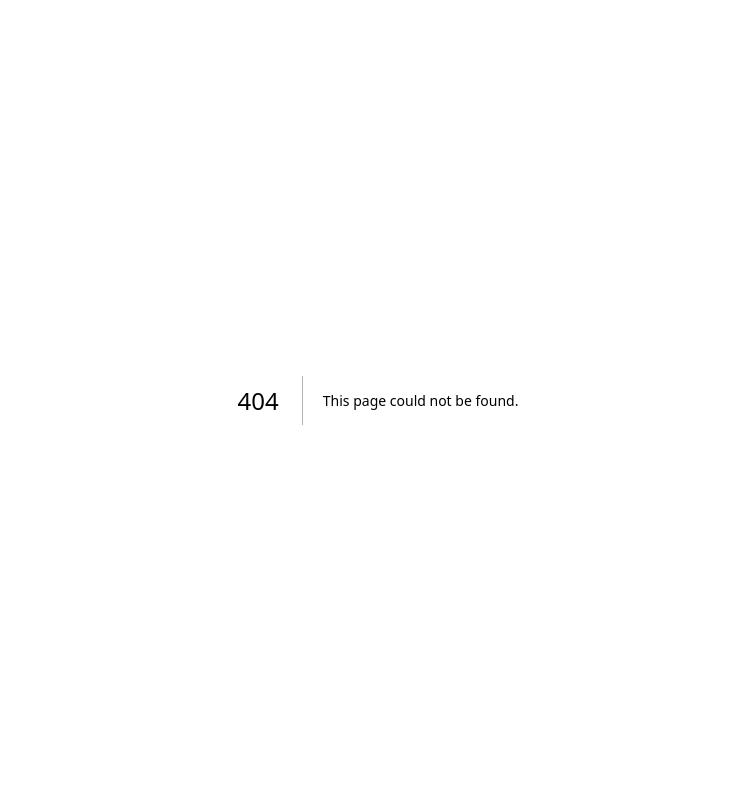
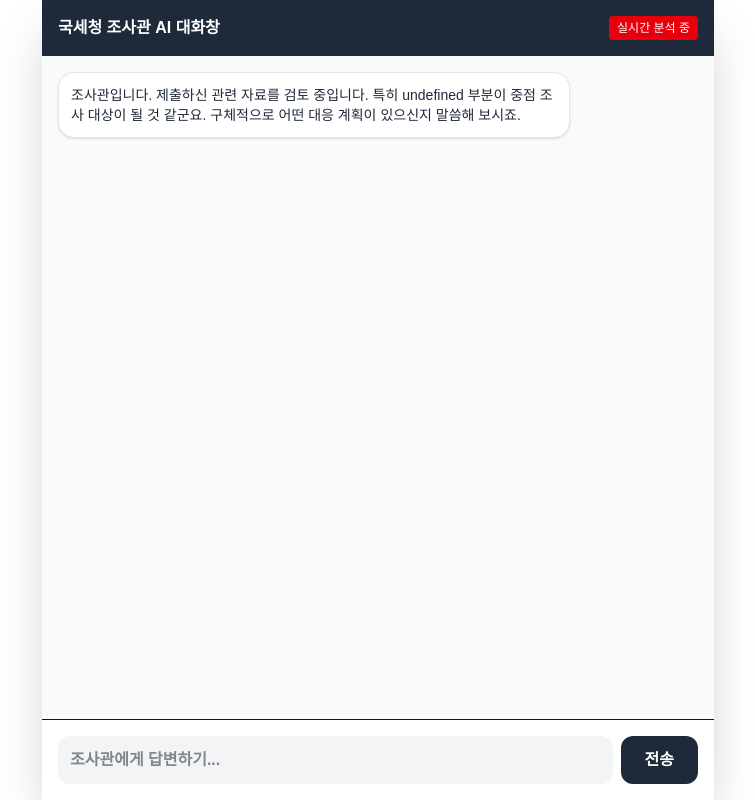
Before and after one commit to chl31031/tax-guard-ai, a Next.js app: page /chat in a window 1280 px wide. Before the commit this address had no page. Shown: the whole page, without its empty margins (262-1017 px from the left). Built offline with nearby package versions, Linux system fonts and the light colour scheme.

Commit message:
AI와 채팅 페이지 구현

```diff
--- /dev/null
+++ b/src/app/chat/page.js
@@ -0,0 +1,73 @@
+"use client";
+
+import { useState, useEffect } from "react";
+import { useChatStore } from "@/store/useChatStore";
+
+export default function ChatPage() {
+  const { formData } = useChatStore();
+  const [messages, setMessages] = useState([]);
+  const [input, setInput] = useState("");
+
+  // 페이지 진입 시 사용자의 데이터를 바탕으로 AI의 첫 마디 생성
+  useEffect(() => {
+    const initialMessage = {
+      role: "assistant",
+      content: `조사관입니다. 제출하신 ${formData.businessType} 관련 자료를 검토 중입니다. 특히 ${formData.selectedIssue} 부분이 중점 조사 대상이 될 것 같군요. 구체적으로 어떤 대응 계획이 있으신지 말씀해 보시죠.`
+    };
+    setMessages([initialMessage]);
+  }, [formData]);
+
+  const sendMessage = () => {
+    if (!input) return;
+
+    // 사용자 메시지 추가
+    const userMsg = { role: "user", content: input };
+    setMessages((prev) => [...prev, userMsg]);
+
+    // TODO: 여기에 OpenAI 또는 Gemini API 호출 로직 추가 예정
+    setInput("");
+  };
+
+  return (
+    <main className="max-w-2xl mx-auto h-screen flex flex-col bg-gray-50 shadow-2xl">
+      {/* Header */}
+      <header className="p-4 bg-gray-800 text-white flex justify-between items-center">
+        <h2 className="font-bold">국세청 조사관 AI 대화창</h2>
+        <span className="text-xs bg-red-600 px-2 py-1 rounded">실시간 분석 중</span>
+      </header>
+
+      {/* Chat Area */}
+      <div className="flex-1 overflow-y-auto p-4 space-y-4">
+        {messages.map((m, idx) => (
+          <div key={idx} className={`flex ${m.role === "user" ? "justify-end" : "justify-start"}`}>
+            <div className={`max-w-[80%] p-3 rounded-2xl text-sm font-medium ${
+              m.role === "user"
+              ? "bg-blue-600 text-white"
+              : "bg-white border border-gray-200 text-gray-800 shadow-sm"
+            }`}>
+              {m.content}
+            </div>
+          </div>
+        ))}
+      </div>
+
+      {/* Input Area */}
+      <footer className="p-4 bg-white border-t flex gap-2">
+        <input
+          type="text"
+          value={input}
+          onChange={(e) => setInput(e.target.value)}
+          onKeyPress={(e) => e.key === 'Enter' && sendMessage()}
+          placeholder="조사관에게 답변하기..."
+          className="flex-1 p-3 bg-gray-100 rounded-xl outline-none text-gray-900 font-bold"
+        />
+        <button
+          onClick={sendMessage}
+          className="px-6 py-3 bg-gray-800 text-white rounded-xl font-bold hover:bg-black transition"
+        >
+          전송
+        </button>
+      </footer>
+    </main>
+  );
+}
--- a/src/app/page.js
+++ b/src/app/page.js
@@ -2,6 +2,7 @@
 
 import { useState } from "react";
 import { useChatStore } from "@/store/useChatStore";
+import { useRouter } from "next/navigation";
 
 export default function TaxForm() {
   const { formData, setFormData } = useChatStore();
@@ -23,6 +24,7 @@ export default function TaxForm() {
     setAttachedFiles((prev) => prev.filter((_, i) => i !== index));
   };
 
+  const router = useRouter();
   // [수정 4] 제출 핸들러
   const handleSubmit = async () => {
     if (!formData.currentSituation) {
@@ -38,9 +40,12 @@ export default function TaxForm() {
       // 여기에 추후 Firebase 전송 로직이 들어갑니다.
     };
 
-    console.log("제출될 데이터:", finalData);
-    alert("분석 요청이 접수되었습니다. (콘솔 확인)");
-  };
+    // 데이터 확인용 로그
+  console.log("분석 데이터 준비 완료:", formData);
+
+  // 채팅 페이지로 이동
+  router.push("/chat");
+};
 
   const subProblemOptions = {
     "매출 누락 의심": ["현금 매출", "차명 계좌 사용", "배달앱 매출", "기타"],
```
